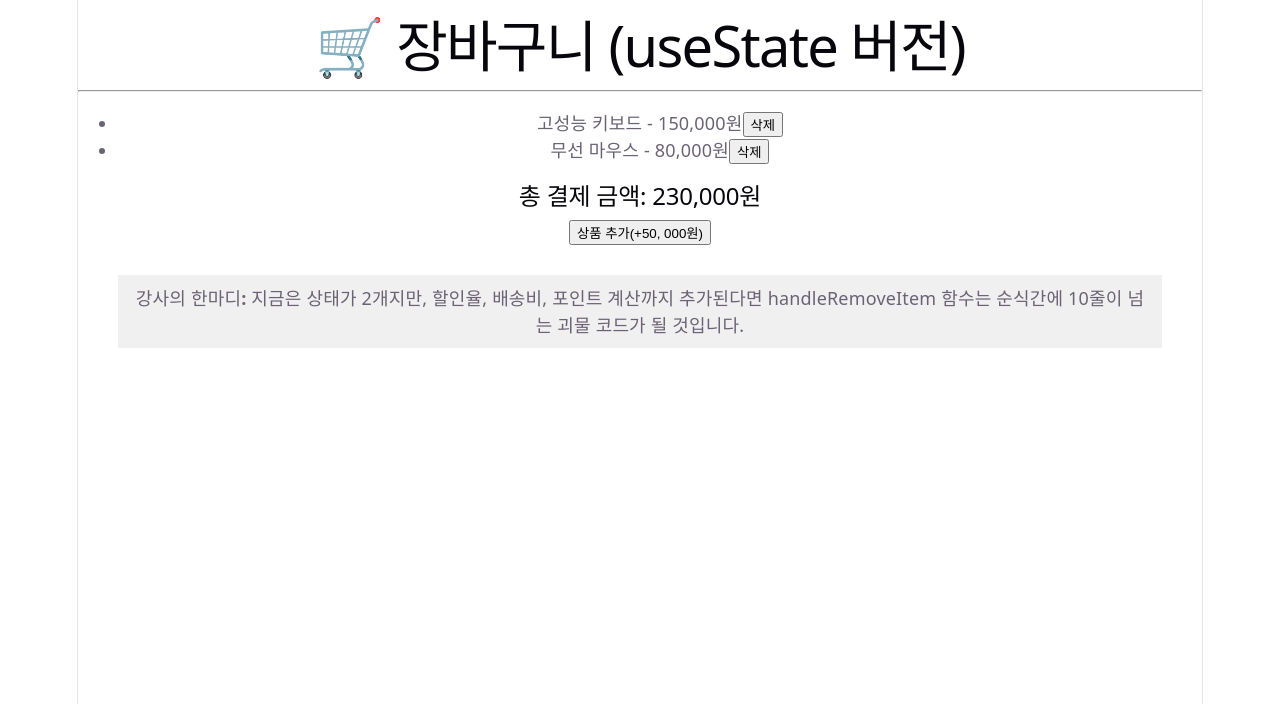
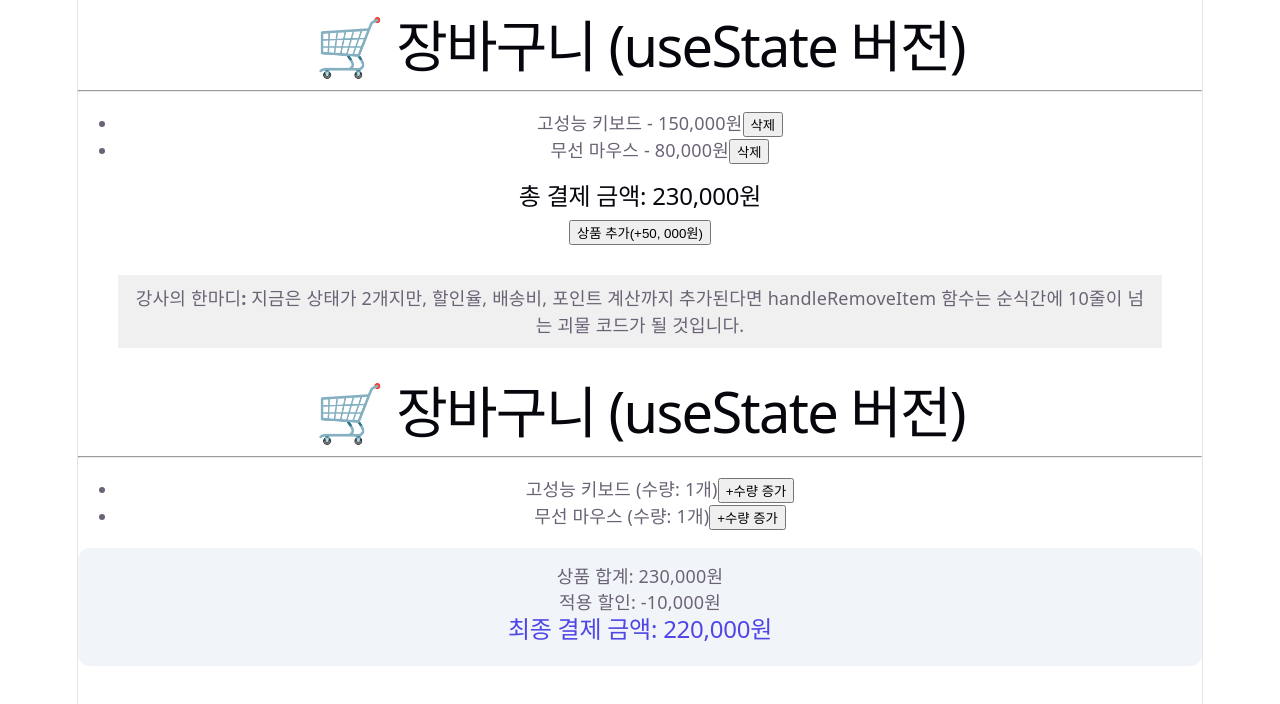
Before and after one commit to yunajoe/react-master-class-part2-inflearn, a React (Vite) app: page / in a window 1280 px wide. Shown: the top 704 px of the page. Built offline with nearby package versions, Linux system fonts and the light colour scheme.

Commit message:
useReducer 첫걸음 - 행동 중심 상태 변화를 처음 경험하기

```diff
--- a/src/App.jsx
+++ b/src/App.jsx
@@ -1,3 +1,4 @@
+import ReducerCart from "./components/ReducerCart.jsx";
 import StateCart from "./components/StateCart.jsx";
 
 function App() {
@@ -11,6 +12,7 @@ function App() {
       {/* <OfficeControl /> */}
       {/* <AdvancedCafeteria /> */}
       <StateCart />
+      <ReducerCart />
     </>
   );
 }
--- /dev/null
+++ b/src/components/ReducerCart.jsx
@@ -0,0 +1,70 @@
+import { useReducer } from "react";
+
+const initialState = {
+  items: [
+    { id: 1, name: "고성능 키보드", price: 150000, qty: 1 },
+    { id: 2, name: "무선 마우스", price: 80000, qty: 1 },
+  ],
+  totalPrice: 230000,
+  discount: 10000,
+};
+
+function reducer(state, action) {
+  switch (action.type) {
+    case "INCREASE_QTY": {
+      return {
+        ...state,
+        items: state.map((item) => {
+          item.id === action.payload.id ? { ...item, qty: item.id } : item;
+        }),
+        totalPrice: state.totalPrice + action.payload.rice,
+        discount: Math.max(0, state.discount - 500),
+      };
+    }
+
+    default:
+      return state;
+  }
+}
+function ReducerCart() {
+  const [state, dispatch] = useReducer(reducer, initialState);
+  return (
+    <div>
+      <h1>🛒 장바구니 (useState 버전)</h1>
+      <hr />
+      <ul>
+        {state.items.map((item) => (
+          <li>
+            <strong>{item.name}</strong> (수량: {item.qty}개)
+            <button
+              onClick={() =>
+                dispatch({
+                  type: "INCREASE_QTY",
+                  payload: { id: item.id, price: item.price },
+                })
+              }
+            >
+              +수량 증가
+            </button>
+          </li>
+        ))}
+      </ul>
+      <div
+        style={{
+          backgroundColor: "#f1f5f9",
+          padding: "15px",
+          borderRadius: "12px",
+        }}
+      >
+        <p>상품 합계: {state.totalPrice.toLocaleString()}원</p>
+        <p>적용 할인: -{state.discount.toLocaleString()}원</p>
+        <h2 style={{ color: "#4f46e5" }}>
+          최종 결제 금액: {(state.totalPrice - state.discount).toLocaleString()}
+          원
+        </h2>
+      </div>
+    </div>
+  );
+}
+
+export default ReducerCart;
```
